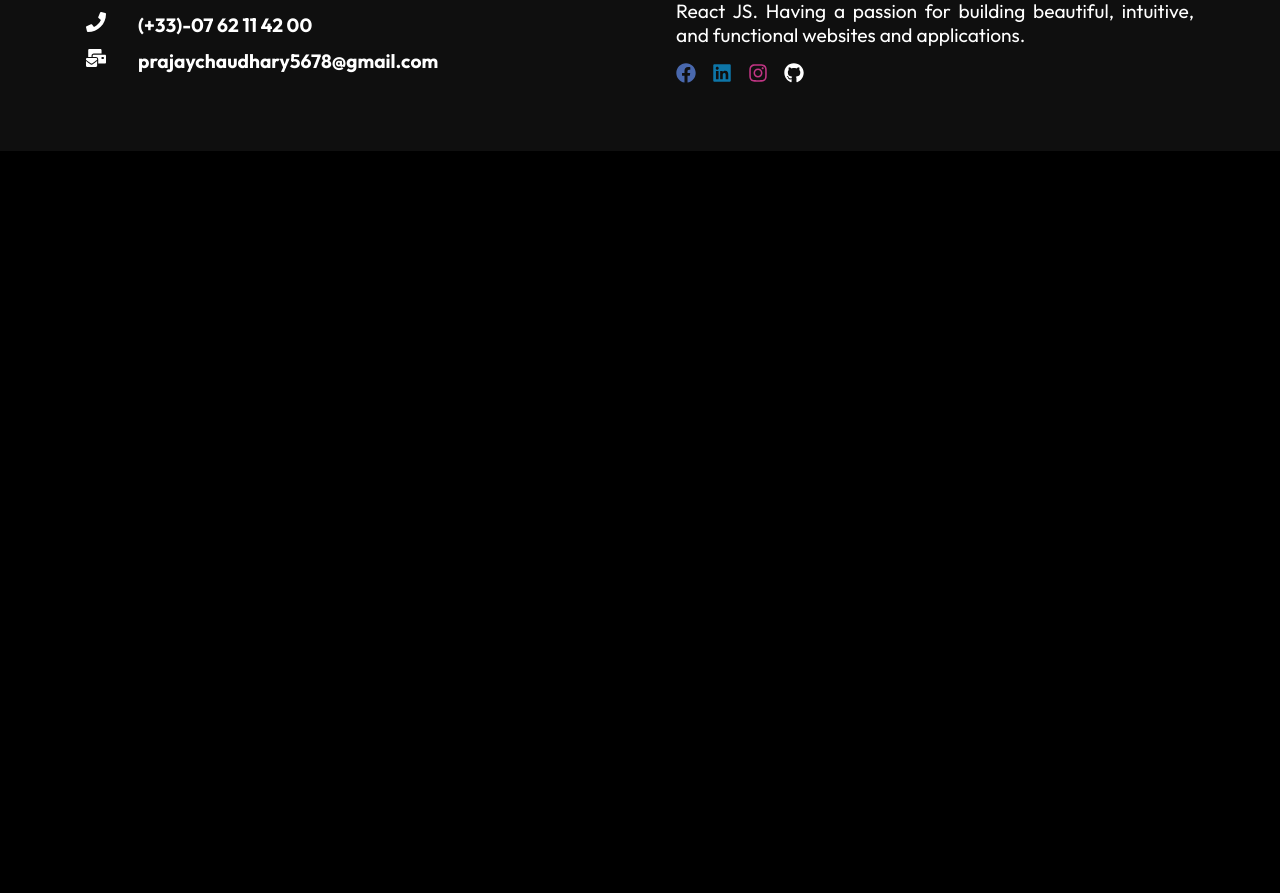
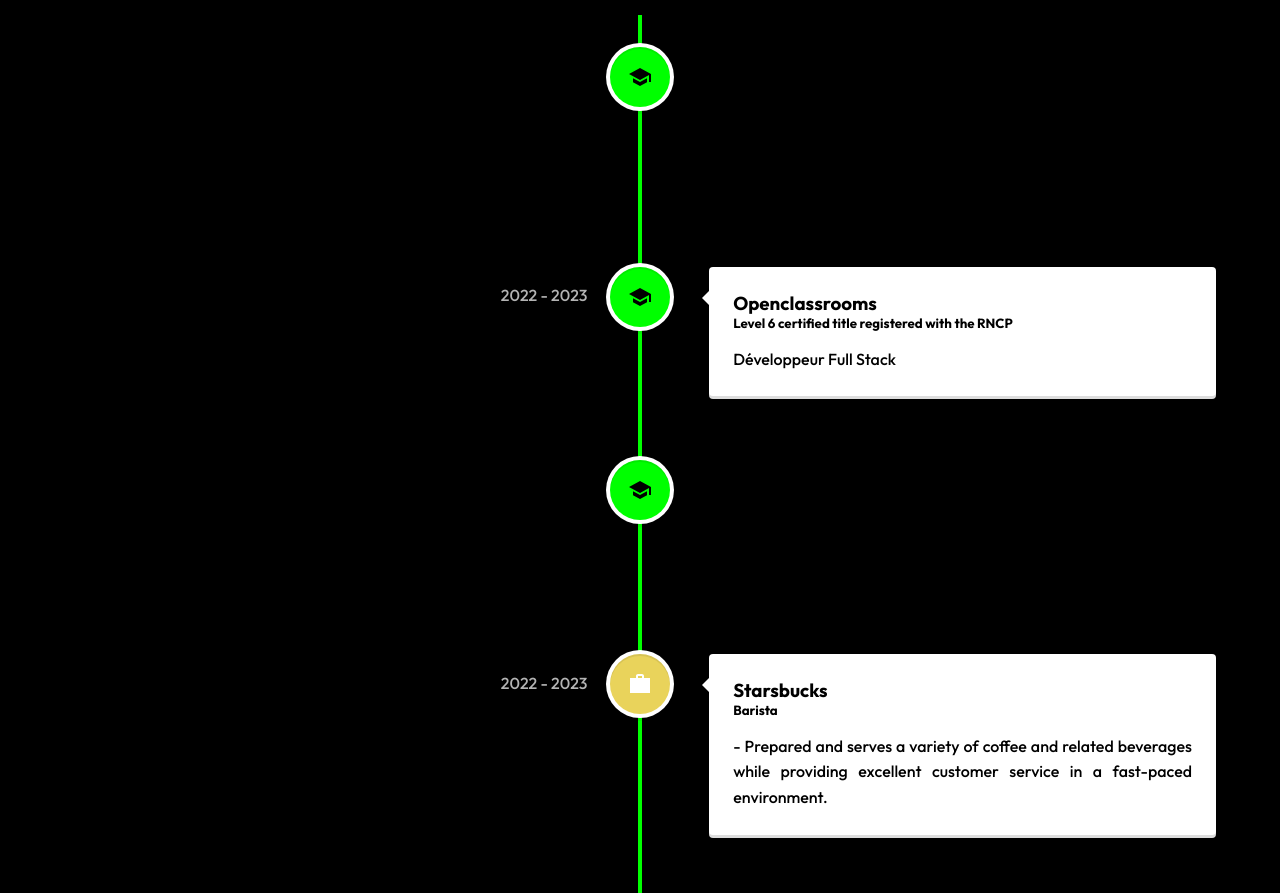
Before and after one commit to Prajay-Chaudhary/Portfolio-website_react, a React (Create React App) app: page /About in a window 1280 px wide. Shown: the part 2065-2958 px from the top of the page. Before the commit the page ends 2216 px from the top, so only its background shows below. Built offline with nearby package versions, Linux system fonts and the light colour scheme; a web font is replaced by a local one.

Commit message:
School Diploma and Experience component added in about page

```diff
--- a/package.json
+++ b/package.json
@@ -4,6 +4,10 @@
   "private": true,
   "dependencies": {
     "@emailjs/browser": "^3.10.0",
+    "@emotion/react": "^11.11.1",
+    "@emotion/styled": "^11.11.0",
+    "@mui/icons-material": "^5.14.3",
+    "@mui/material": "^5.14.5",
     "@testing-library/jest-dom": "^5.16.4",
     "@testing-library/react": "^13.3.0",
     "@testing-library/user-event": "^13.5.0",
@@ -15,6 +19,7 @@
     "react-icons": "^4.4.0",
     "react-router-dom": "^6.3.0",
     "react-scripts": "5.0.1",
+    "react-vertical-timeline-component": "^3.6.0",
     "web-vitals": "^2.1.4"
   },
   "scripts": {
--- /dev/null
+++ b/src/Components/ExperienceAndTraining.css
@@ -0,0 +1,3 @@
+.custom-date-color {
+    color: rgb(255, 255, 255); /* Replace "red" with the desired color */
+}
--- /dev/null
+++ b/src/Components/ExperienceAndTraining.js
@@ -0,0 +1,96 @@
+import React from "react";
+import { Component } from "react";
+import {
+  VerticalTimeline,
+  VerticalTimelineElement,
+} from "react-vertical-timeline-component";
+import "react-vertical-timeline-component/style.min.css";
+import SchoolSharpIcon from '@mui/icons-material/SchoolSharp';
+import WorkSharpIcon from '@mui/icons-material/WorkSharp';
+import "./ExperienceAndTraining.css";
+
+class ExperienceAndTraining extends Component {
+  render() {
+    return (
+      <div className="experience">
+        <VerticalTimeline lineColor="#00ff00">
+          <VerticalTimelineElement
+            className="vertical-timeline-element--education"
+            date="2023 - 2025"
+            dateClassName="custom-date-color"
+            iconStyle={{ background: "#00ff00", color: "black" }}
+            icon={<SchoolSharpIcon />}
+          >
+            <h3 className="vertical-timeline-element-title">
+              Sup de Vinci - école d'informatique
+            </h3>
+            <h5 style={{ color: "black" }}> Level 7 certified title registered with the RNCP</h5>
+            <p style={{ color: "black" }}> Mastère Spécialisation Développement <br />Développeur Full Stack</p>
+          </VerticalTimelineElement>
+
+          <VerticalTimelineElement
+            className="vertical-timeline-element--education"
+            date="2022 - 2023"
+            dateClassName="custom-date-color"
+            iconStyle={{ background: "#00ff00", color: "black" }}
+            icon={<SchoolSharpIcon />}
+          >
+            <h3 className="vertical-timeline-element-title">
+              Openclassrooms
+            </h3>
+            <h5 style={{ color: "black" }}> Level 6 certified title registered with the RNCP</h5>
+            <p style={{ color: "black" }}> Développeur Full Stack</p>
+          </VerticalTimelineElement>
+          <VerticalTimelineElement
+            className="vertical-timeline-element--education"
+            date="2022 - 2023"
+            dateClassName="custom-date-color"
+            iconStyle={{ background: "#00ff00", color: "black" }}
+            icon={<SchoolSharpIcon />}
+          >
+            <h3 className="vertical-timeline-element-title">
+              Lovely Professional University
+            </h3>
+            <h5 style={{ color: "black" }}> Computer science and engineering</h5>
+            <p style={{ color: "black" }}> Grade: A+</p>
+          </VerticalTimelineElement>
+          <VerticalTimelineElement
+            className="vertical-timeline-element--work"
+            date="2022 - 2023"
+            dateClassName="custom-date-color"
+            iconStyle={{ background: "#e9d35b", color: "#fff" }}
+            icon={<WorkSharpIcon />}
+          >
+            <h3 className="vertical-timeline-element-title">
+              Starsbucks
+            </h3>
+            <h5 style={{ color: "black" }}> Barista</h5>
+            <p style={{ color: "black" }}>- Prepared and serves a variety of coffee and related beverages while providing excellent customer service in a fast-paced environment.</p>
+          </VerticalTimelineElement>
+
+          <VerticalTimelineElement
+            className="vertical-timeline-element--work"
+            date="2019 - 2020"
+            dateClassName="custom-date-color"
+            iconStyle={{ background: "#e9d35b", color: "#fff" }}
+            icon={<WorkSharpIcon />}
+          >
+            <h3 className="vertical-timeline-element-title">
+              Perfect Active Solutions Pvt. Ltd, Kathmandu, Nepal
+            </h3>
+            <h5 style={{ color: "black" }}>Perfect Active Solutions Pvt. Ltd. is an IT Solutions Provider (Hardware/ Network and a Software Development).</h5>
+            <p style={{ color: "black" }}>- Designed and implemented user interfaces and API for MIS systems using React JS.</p>
+            <p style={{ color: "black" }}>- Used web language HTML, JavaScript, CSS in order to build web applications SQL to store web application data.</p>
+            <p style={{ color: "black" }}>- Revised, update, refactored and debugged code and further improved existing Software.</p>
+            <p style={{ color: "black" }}>- Tested and deployed applications and systems.</p>
+
+
+
+          </VerticalTimelineElement>
+        </VerticalTimeline>
+      </div>
+    );
+  }
+}
+
+export default ExperienceAndTraining;
--- a/src/routes/About.js
+++ b/src/routes/About.js
@@ -3,12 +3,15 @@
 import Footer from "../Components/Footer";
 import HeroImg2 from '../Components/HeroImg2';
 import AboutContent from "../Components/AboutContent";
+import ExperienceAndTraining from '../Components/ExperienceAndTraining';
 const About = () => {
   return (
     <div>
       <Navbar />
       <HeroImg2 heading="ABOUT" text="I am friendly full-stack developer" />
-      <AboutContent/>
+      <AboutContent />
+      <h1 style={{ textAlign: "center", marginBottom: "100px" }}>School Diploma and Experience</h1>
+      <ExperienceAndTraining />
       <Footer />
     </div>
   );
```
Also changed, not shown: 2 other files (tests, documents, lock files or other folders). Lines whose indentation alone changed are shown as unchanged.
